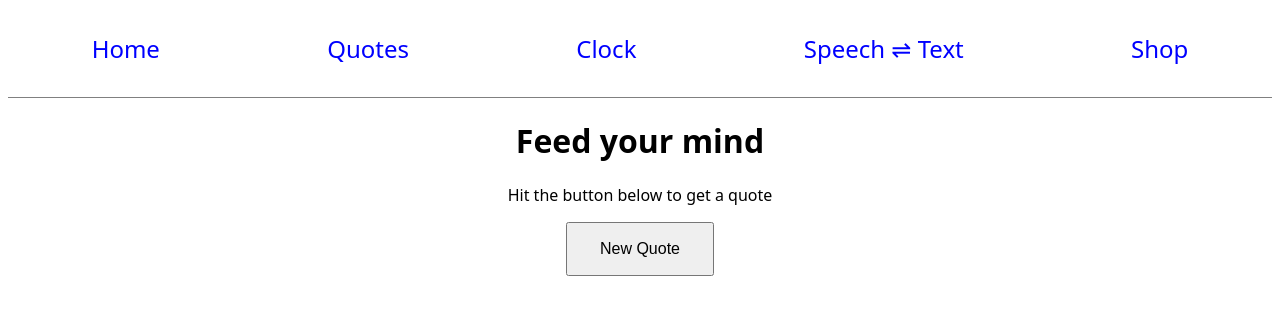
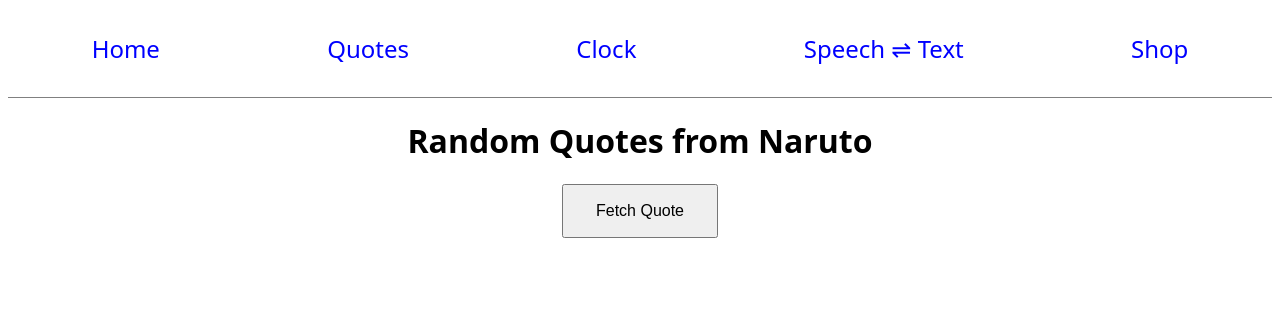
Before and after one commit to vamshi-krishna-kotla/react-playground, a React app: page /projects/quotes in a window 1280 px wide. Shown: the top 314 px of the page. Built offline with nearby package versions, Linux system fonts and the light colour scheme.

Commit message:
Update Quotes component to get quotes from Naruto

```diff
--- a/src/projects/quotes/Quotes.jsx
+++ b/src/projects/quotes/Quotes.jsx
@@ -22,15 +22,15 @@
 		let quoteOutput;
 		let newReq = new XMLHttpRequest();
 		newReq.onload = () => {
-			quoteOutput = JSON.parse(newReq.response);
+			quoteOutput = JSON.parse(newReq.response)[0];
 			this.setState({
-				quote: quoteOutput.content,
-				author: quoteOutput.author,
+				quote: quoteOutput.quote,
+				character: quoteOutput.character,
 				visibility: true
 			});
 		};
 		this.setState({ visibility: false }, () => {
-			newReq.open('GET', 'https://api.quotable.io/random');
+			newReq.open('GET', 'https://yurippe.vercel.app/api/quotes?show=naruto&random=1');
 			newReq.send();
 		});
 	}
@@ -38,18 +38,17 @@
 	render() {
 		return (
 			<div id={styles["quote-generator"]}>
-				<h1>Feed your mind</h1>
-				<p>Hit the button below to get a quote</p>
+				<h1>Random Quotes from Naruto</h1>
 				<button
 					className={styles["new-quote-btn"] + ' button'}
 					onClick={this.generateNewQuote}
 					disabled={this.state.visibility ? false : 'disabled'}
 				>
-					New Quote
+					Fetch Quote
 				</button>
 				<div className={styles["quote-container"]} style={{ opacity: (this.state.visibility ? 1 : 0) }}>
 					<h2>{ this.state.quote ? this.state.quote : '' }</h2>
-					<h3>{ this.state.author ? '- ' + this.state.author : '' }</h3>
+					<h3>{ this.state.character ? '- ' + this.state.character : '' }</h3>
 				</div>
 			</div>
 		);
```
